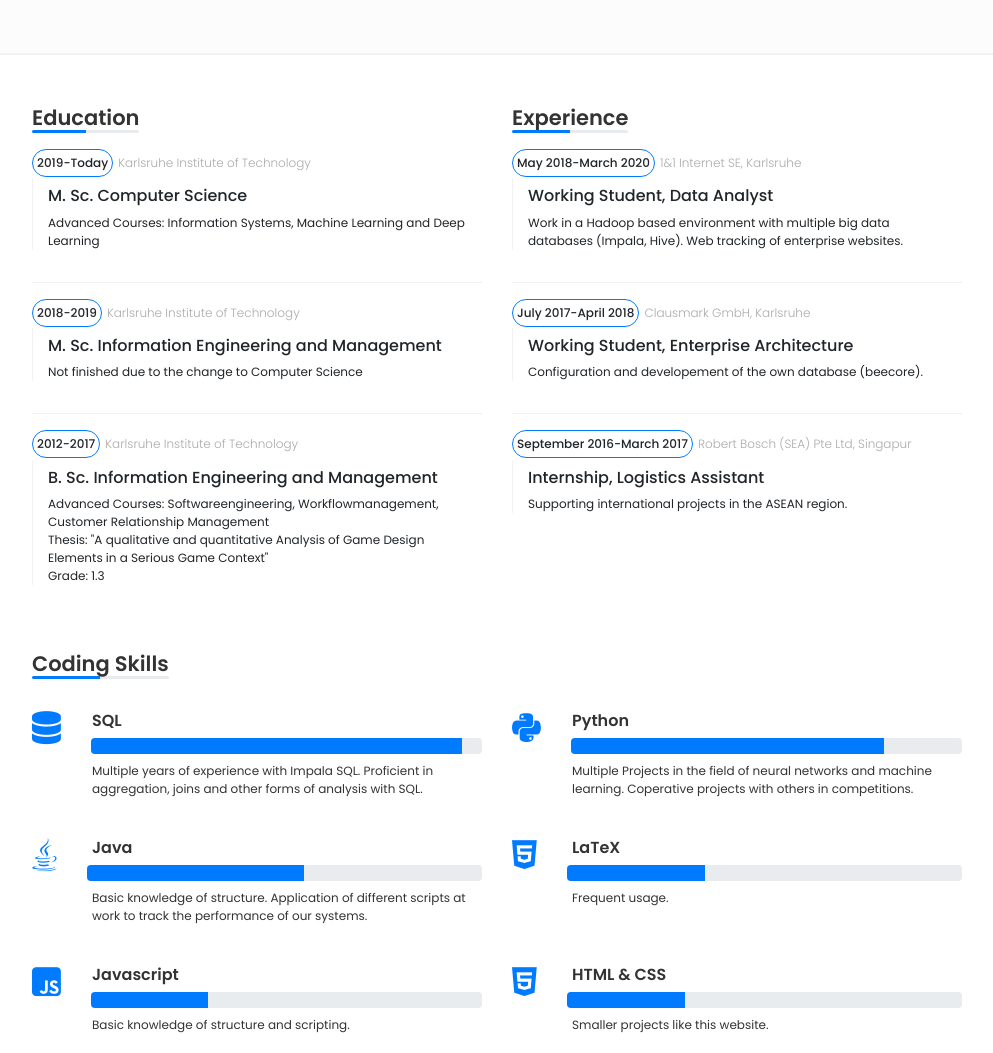
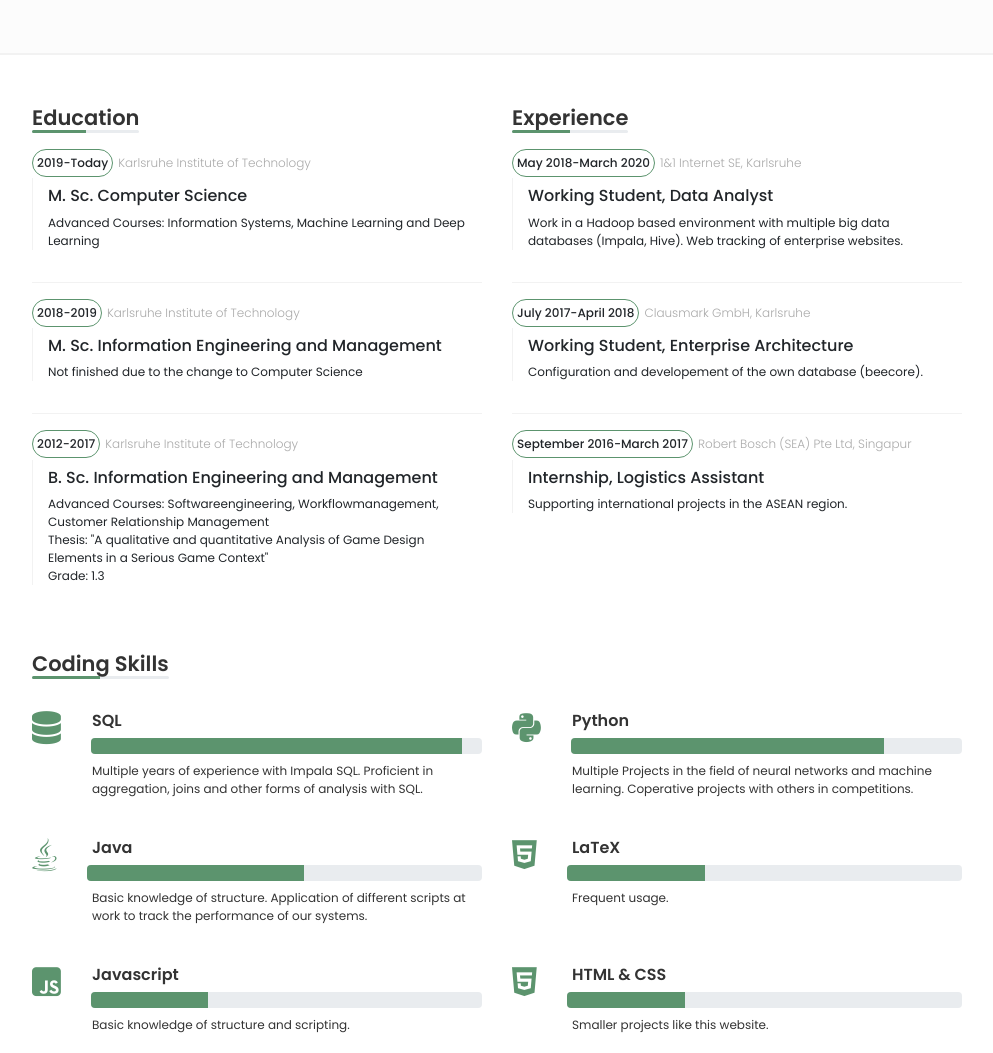
Before and after one commit to sn1c3/sn1c3.github.io, a plain HTML site: page resume.html in a window 1280 px wide. Shown: the part 242-1295 px from the top of the page, without its empty margins (143-1136 px from the left). Drawn offline with nearby package versions, Linux system fonts and the light colour scheme.

Commit message:
New colors, Protfolio updated

```diff
--- a/home.css
+++ b/home.css
@@ -123,7 +123,7 @@ img.header-img {
     float: left;
     margin-right: 30px;
     position: relative;
-    color: #007bff;
+    color: #5C946E;
 }
 .text-w-icon img {
     font-size: 33px;
@@ -167,4 +167,16 @@ img.header-img {
     font-size: 12px;
     font-weight: 500;
     float: left;
+    border: #5C946E 0.7px solid;
 }
+
+div .progress-bar{
+    width: 50%;
+    background-color:#5C946E !important;
+}
+
+div.alert{
+    width: 30%;
+    background-color: #FCFCFC;
+    border: 2px dashed #f2f2f2;
+}
--- a/resume.html
+++ b/resume.html
@@ -60,13 +60,13 @@
               <div class="section-header">
                 <h2> Education
                   <div class="progress">
-                    <div class="progress-bar" role="progressbar" style="width: 50%;" aria-valuenow="95"
+                    <div class="progress-bar" role="progressbar" aria-valuenow="95"
                       aria-valuemin="0" aria-valuemax="100"></div>
                   </div>
                 </h2>
 
                 <div class="timeline-entry pt-2 mb-2">
-                  <span class="border border-primary rounded-pill p-1">2019-Today</span>
+                  <span class="rounded-pill p-1">2019-Today</span>
                   <h4>Karlsruhe Institute of Technology</h4>
                   <div class="container pt-2">
                     <h3>M. Sc. Computer Science</h3>
@@ -78,7 +78,7 @@
                 <div class="timeline-entry container-fluid pt-3 mb-3"></div>
 
                 <div class="timeline-entry">
-                  <span class="border border-primary rounded-pill p-1">2018-2019</span>
+                  <span class="rounded-pill p-1">2018-2019</span>
                   <h4>Karlsruhe Institute of Technology</h4>
                   <div class="container pt-2">
                     <h3>M. Sc. Information Engineering and Management</h3>
@@ -90,7 +90,7 @@
                 <div class="timeline-entry container-fluid pt-3 mb-3"></div>
 
                 <div class="timeline-entry">
-                  <span class="border border-primary rounded-pill p-1">2012-2017</span>
+                  <span class="rounded-pill p-1">2012-2017</span>
                   <h4>Karlsruhe Institute of Technology</h4>
                   <div class="container pt-2">
                     <h3>B. Sc. Information Engineering and Management</h3>
@@ -110,13 +110,13 @@
               <div class="section-header">
                 <h2> Experience
                   <div class="progress">
-                    <div class="progress-bar" role="progressbar" style="width: 50%;" aria-valuenow="95"
+                    <div class="progress-bar" role="progressbar" aria-valuenow="95"
                       aria-valuemin="0" aria-valuemax="100"></div>
                   </div>
                 </h2>
 
                 <div class="timeline-entry pt-2 mb-2">
-                  <span class="border border-primary rounded-pill p-1">May 2018-March 2020</span>
+                  <span class="rounded-pill p-1">May 2018-March 2020</span>
                   <h4>1&1 Internet SE, Karlsruhe</h4>
                   <div class="container pt-2">
                     <h3>Working Student, Data Analyst</h3>
@@ -129,7 +129,7 @@
                 <div class="timeline-entry container-fluid pt-3 mb-3"></div>
 
                 <div class="timeline-entry">
-                  <span class="border border-primary rounded-pill p-1">July 2017-April 2018</span>
+                  <span class="rounded-pill p-1">July 2017-April 2018</span>
                   <h4>Clausmark GmbH, Karlsruhe</h4>
                   <div class="container pt-2">
                     <h3>Working Student, Enterprise Architecture</h3>
@@ -141,7 +141,7 @@
                 <div class="timeline-entry container-fluid pt-3 mb-3"></div>
 
                 <div class="timeline-entry">
-                  <span class="border border-primary rounded-pill p-1">September 2016-March 2017</span>
+                  <span class="rounded-pill p-1">September 2016-March 2017</span>
                   <h4>Robert Bosch (SEA) Pte Ltd, Singapur</h4>
                   <div class="container pt-2">
                     <h3>Internship, Logistics Assistant</h3>
@@ -166,7 +166,7 @@
           <div class="section-header">
             <h2>Coding Skills
               <div class="progress">
-                <div class="progress-bar" role="progressbar" style="width: 50%;" aria-valuenow="95" aria-valuemin="0"
+                <div class="progress-bar" role="progressbar" aria-valuenow="95" aria-valuemin="0"
                   aria-valuemax="100"></div>
               </div>
             </h2>
@@ -266,7 +266,7 @@
           <div class="section-header">
             <h2>Technologies
               <div class="progress">
-                <div class="progress-bar" role="progressbar" style="width: 50%;" aria-valuenow="95" aria-valuemin="0"
+                <div class="progress-bar" role="progressbar" aria-valuenow="95" aria-valuemin="0"
                   aria-valuemax="100"></div>
               </div>
             </h2>
@@ -329,7 +329,7 @@
           <div class="section-header">
             <h2>Languages
               <div class="progress">
-                <div class="progress-bar" role="progressbar" style="width: 50%;" aria-valuenow="95" aria-valuemin="0"
+                <div class="progress-bar" role="progressbar" aria-valuenow="95" aria-valuemin="0"
                   aria-valuemax="100"></div>
               </div>
             </h2>
```
Also changed, not shown: index.html (+11 -10 lines), portfolio.html (+10 -0 lines).
